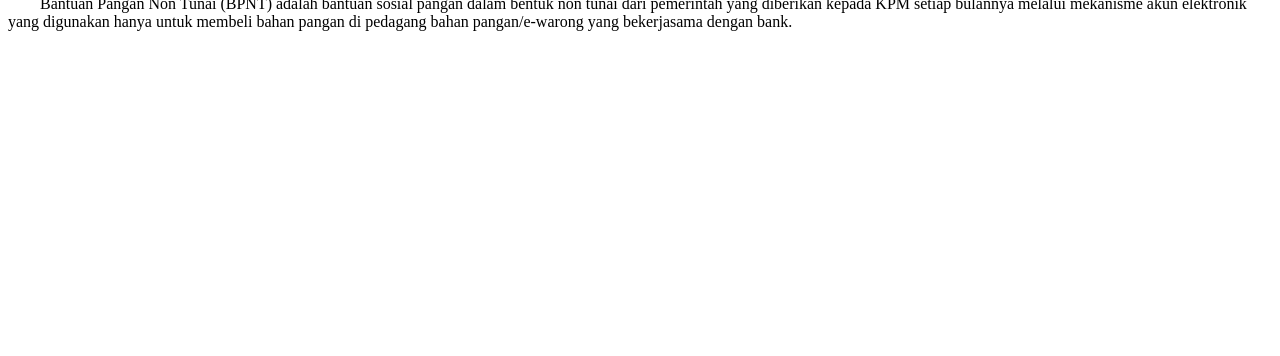
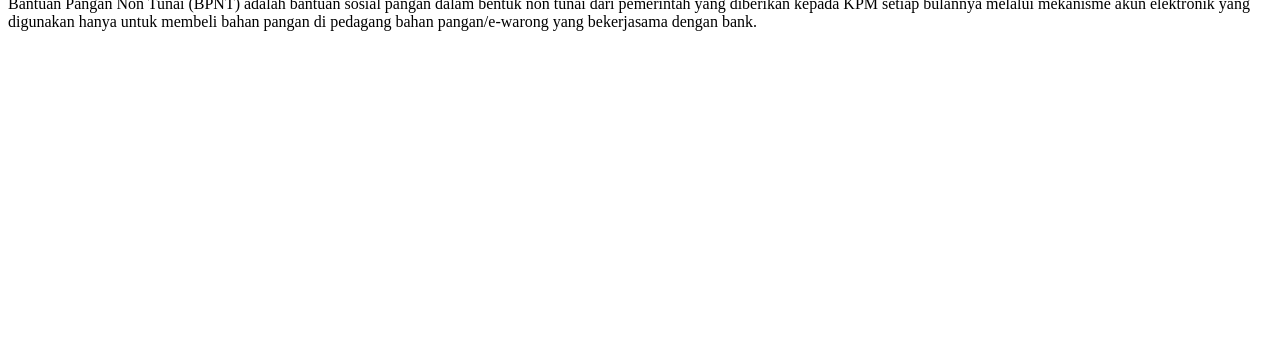
Before and after one commit to gerrygeop/spk-bantuan-pangan, a PHP site: page /bantuan-pangan-lutfi/views/home/index.php in a window 1280 px wide. Shown: the part 444-800 px from the top of the page. Run offline with PHP 8.4, Linux system fonts and the light colour scheme; some libraries are stand-ins or nearby versions.

Commit message:
backup data

```diff
--- a/app/config/config.php
+++ b/app/config/config.php
@@ -3,13 +3,13 @@
 /*
  * @Laragon
  */
-define('BASEURL', 'http://bantuan-pangan.test');
+define('BASEURL', 'http://bantuan-pangan-lutfi.test');
 
 
 /*
  * @XAMPP
  */
-// define('BASEURL', 'http://localhost/bantuan-pangan/public');
+// define('BASEURL', 'http://localhost/bantuan-pangan-lutfi/public');
 
 
 /*
--- a/app/views/home/index.php
+++ b/app/views/home/index.php
@@ -16,9 +16,9 @@
         </div>
     </div>
 
-    <div class="row my-5 px-3 py-5 bg-white border rounded">
-        <div class="col">
-            <p class="lh-lg">&emsp;&emsp;Bantuan Pangan Non Tunai (BPNT) adalah bantuan sosial pangan dalam bentuk non tunai dari pemerintah yang diberikan kepada KPM setiap bulannya melalui mekanisme akun elektronik yang digunakan hanya untuk membeli bahan pangan di pedagang bahan pangan/e-warong yang bekerjasama dengan bank.</p>
-        </div>
+    <div class="my-5 px-3 py-5 bg-white border rounded">
+        <p class="lh-lg text-justify">
+            Bantuan Pangan Non Tunai (BPNT) adalah bantuan sosial pangan dalam bentuk non tunai dari pemerintah yang diberikan kepada KPM setiap bulannya melalui mekanisme akun elektronik yang digunakan hanya untuk membeli bahan pangan di pedagang bahan pangan/e-warong yang bekerjasama dengan bank.
+        </p>
     </div>
 </div>
```
